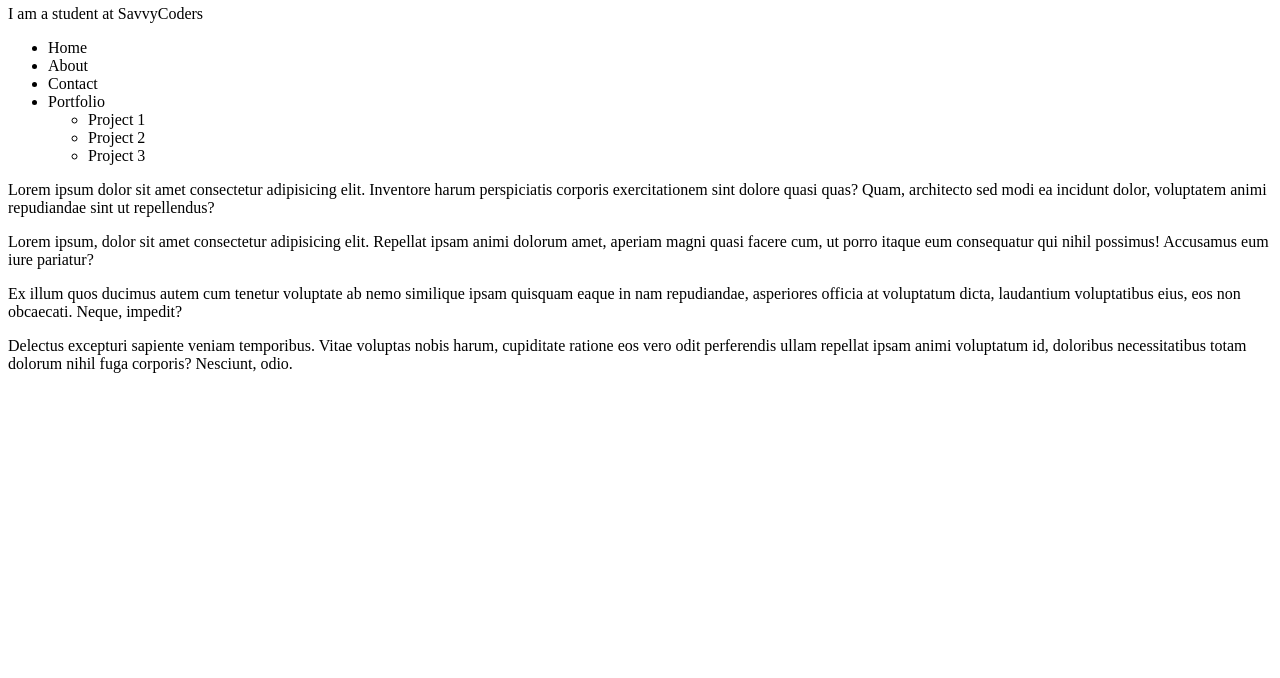
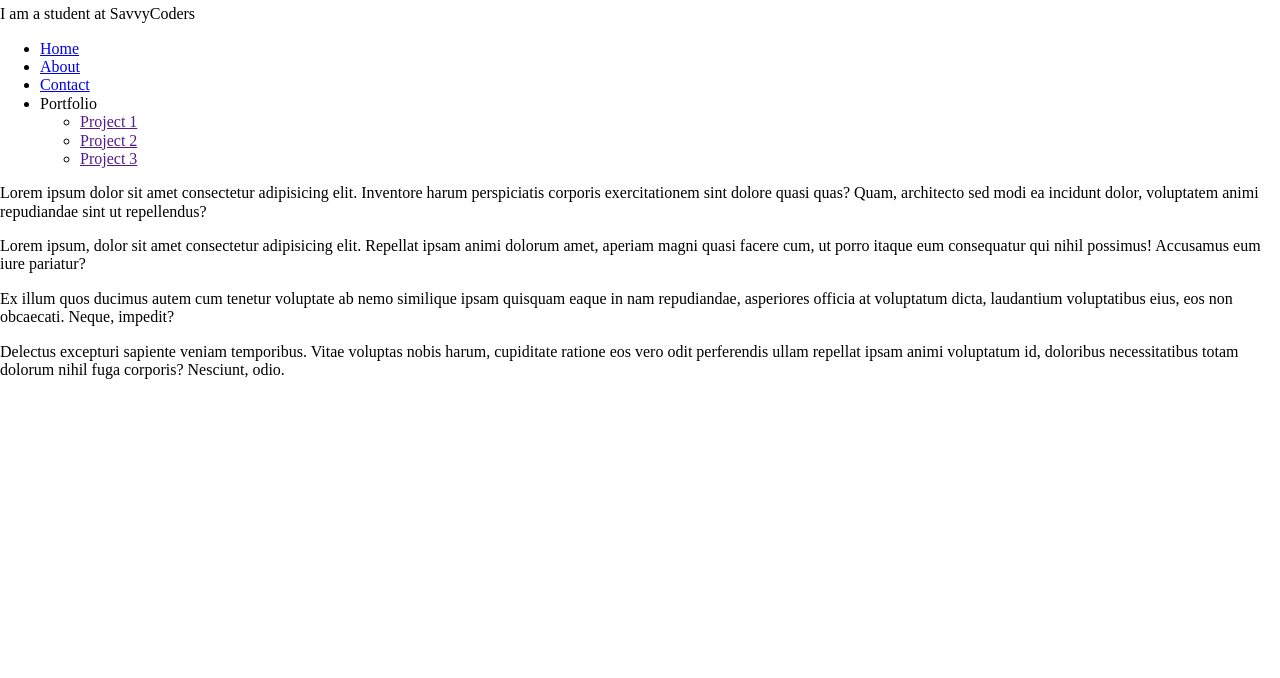
Before and after one commit to Kylekoch18/Portfolio-project, a website: page index.html in a window 1280 px wide. Shown: the part 122-800 px from the top of the page. Drawn offline with nearby package versions, Linux system fonts and the light colour scheme.

Commit message:
Add normalize.

```diff
--- a/index.html
+++ b/index.html
@@ -6,6 +6,7 @@
     <meta http-equiv="X-UA-Compatible" content="ie=edge">
     <title>Document</title>
 <title>Portfolio - Kyle Koch</title>
+<link rel="stylesheet" href="https://cdnjs.cloudflare.com/ajax/libs/normalize/8.0.1/normalize.css">
 </head>
 <body>
 
@@ -17,14 +18,17 @@
 
 <nav>
   <ul>
-    <li>Home</li>
-    <li>About</li>
-    <li>Contact</li>
-    <li>Portfolio
+    <li><a href="#">Home</a></li>
+    <li><a href="About/index.html">About</a></li>
+    <li><a href="Contact/index.html">Contact</a></li>
+    <li>
+      Portfolio
+      <!-- TODO: make this a drop down menu -->
+    </li>
       <ul>
-        <li>Project 1</li>
-        <li>Project 2</li>
-        <li>Project 3</li>
+        <li><a href="">Project 1</a></li>
+        <li><a href="">Project 2</a></li>
+        <li><a href="">Project 3</a></li>
       </ul>
     </li>
   </ul>
```
Also changed, not shown: Projects/index.html (+15 -1 lines), README.md, 1 other file.
